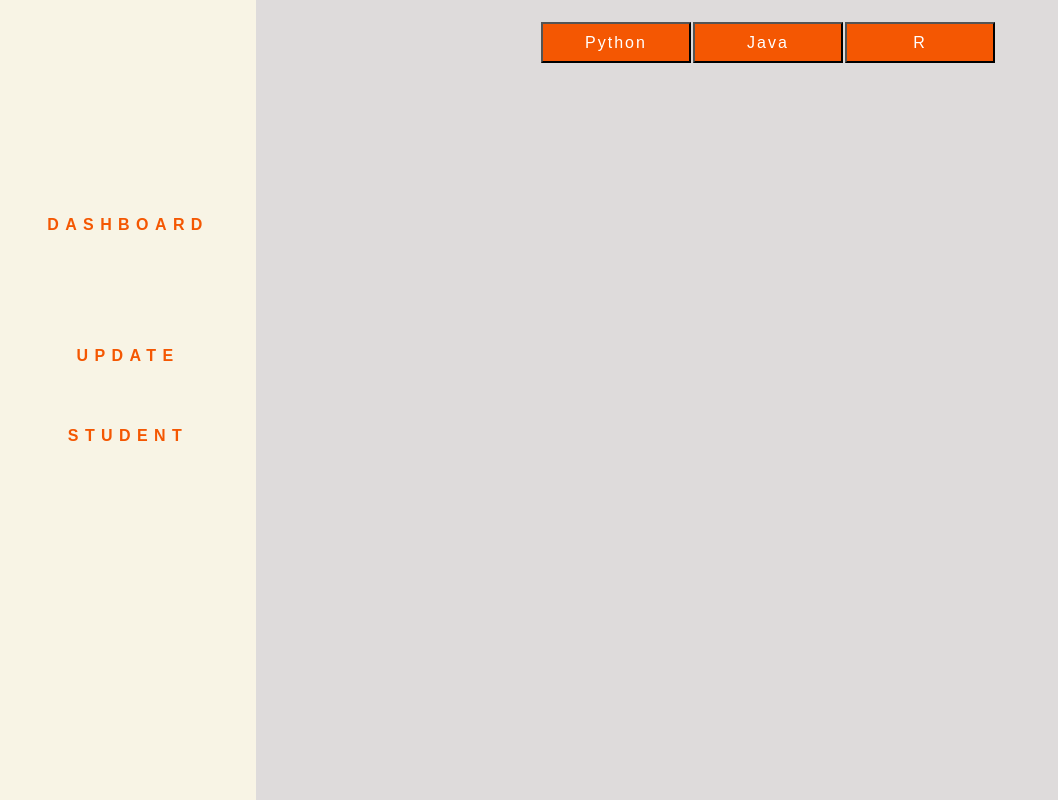
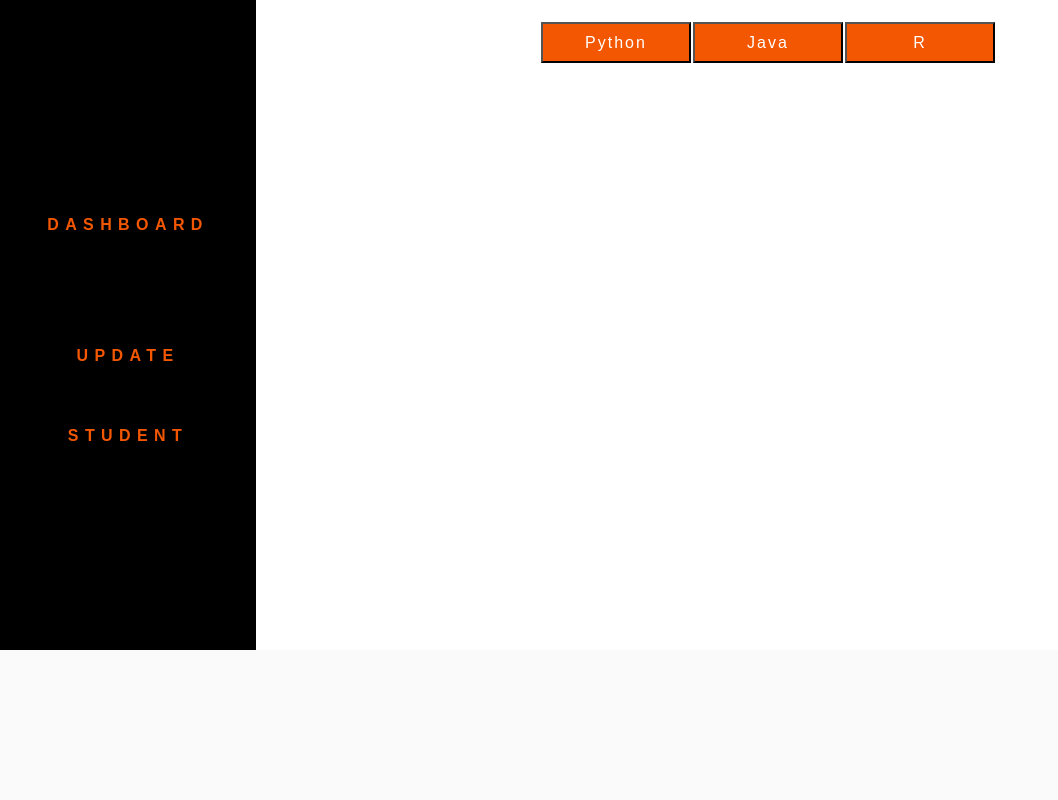
Before and after one commit to Shivashia/Student-Coaching-Portal, a PHP site: page /STUDENT-COACHING-PORTAL/admin.php in a window 1280 px wide. Shown: the part 150-950 px from the top of the page, without its empty margins (0-1058 px from the left). After the commit the page ends 800 px from the top, so only its background shows below. Run offline with PHP 8.4, Linux system fonts and the light colour scheme; a user stored in the database is signed in; data comes from the database, SQL or seed files in the repository.

Commit message:
admin final

```diff
--- a/User-registration/Templates/Homestyle.css
+++ b/User-registration/Templates/Homestyle.css
@@ -1,7 +1,7 @@
 body, html {
-  height: 100%;
+  /*height: 100%;*/
   margin: 0;
-  background-color:#DEDBDB;
+  /*background-color:black;*/
 }
 @import url('https://fonts.googleapis.com/css2?family=Poppins:wght@200;300;400;500;600;700&display=swap');
 *{
@@ -410,6 +410,7 @@ img {vertical-align: middle;}
   color: white;
   text-align: center;
   font-size: 14pt;
+
 }
 .information h2{
       color: black;
--- a/User-registration/admin.php
+++ b/User-registration/admin.php
@@ -49,20 +49,21 @@ else header("Location:Homepage.html");
       color: white;
     }
 
-    .side {
+   /* .side {
       display: block;
-      /*flex-direction: column;*/
+
       align-items: center;
       justify-content: center;
       height: 100%;
-    }
+      background-color: black;
+    }*/
     .sidebar {
-      position: absolute;
+      position: fixed;
       left: 0;
       top: 150px;
       width: 20%;
       height: 100%;
-      background: #f8f4e5;
+      background: black;
       font-size: 12pt;
     }
 
@@ -124,7 +125,7 @@ else header("Location:Homepage.html");
     }
   </style>
 </head>
-<body>
+<body >
 <nav class="navbar">
     <div class="content">
       <div class="logo">
@@ -144,7 +145,7 @@ else header("Location:Homepage.html");
 <div class="bg">
 </div>
 
-<div class="about" >
+<div class="about">
   <div class="content">
     <div class="sidebar">
       <nav class="sidenav">
@@ -245,21 +246,25 @@ else header("Location:Homepage.html");
 <script type="text/javascript" >
 const body = document.querySelector("body");
 const navbar = document.querySelector(".navbar");
+const sidebar = document.querySelector(".sidebar");
 const menuBtn = document.querySelector(".menu-btn");
 const cancelBtn = document.querySelector(".cancel-btn");
-menuBtn.onclick = ()=>{
-  navbar.classList.add("show");
-  menuBtn.classList.add("hide");
-  body.classList.add("disabled");
-}
-cancelBtn.onclick = ()=>{
-  body.classList.remove("disabled");
-  navbar.classList.remove("show");
-  menuBtn.classList.remove("hide");
-}
+// menuBtn.onclick = ()=>{
+//   navbar.classList.add("show");
+//   menuBtn.classList.add("hide");
+//   body.classList.add("disabled");
+// }
+// cancelBtn.onclick = ()=>{
+//   body.classList.remove("disabled");
+//   navbar.classList.remove("show");
+//   menuBtn.classList.remove("hide");
+// }
 window.onscroll = ()=>{
   this.scrollY > 20 ? navbar.classList.add("sticky") : navbar.classList.remove("sticky");
+  this.scrollY > 20 ? sidebar.classList.add("sticky") : sidebar.classList.remove("sticky");
   }
+
+
 
 function tableVisible(subject) {
   document.getElementById('Python-table').style.display='none';
```
